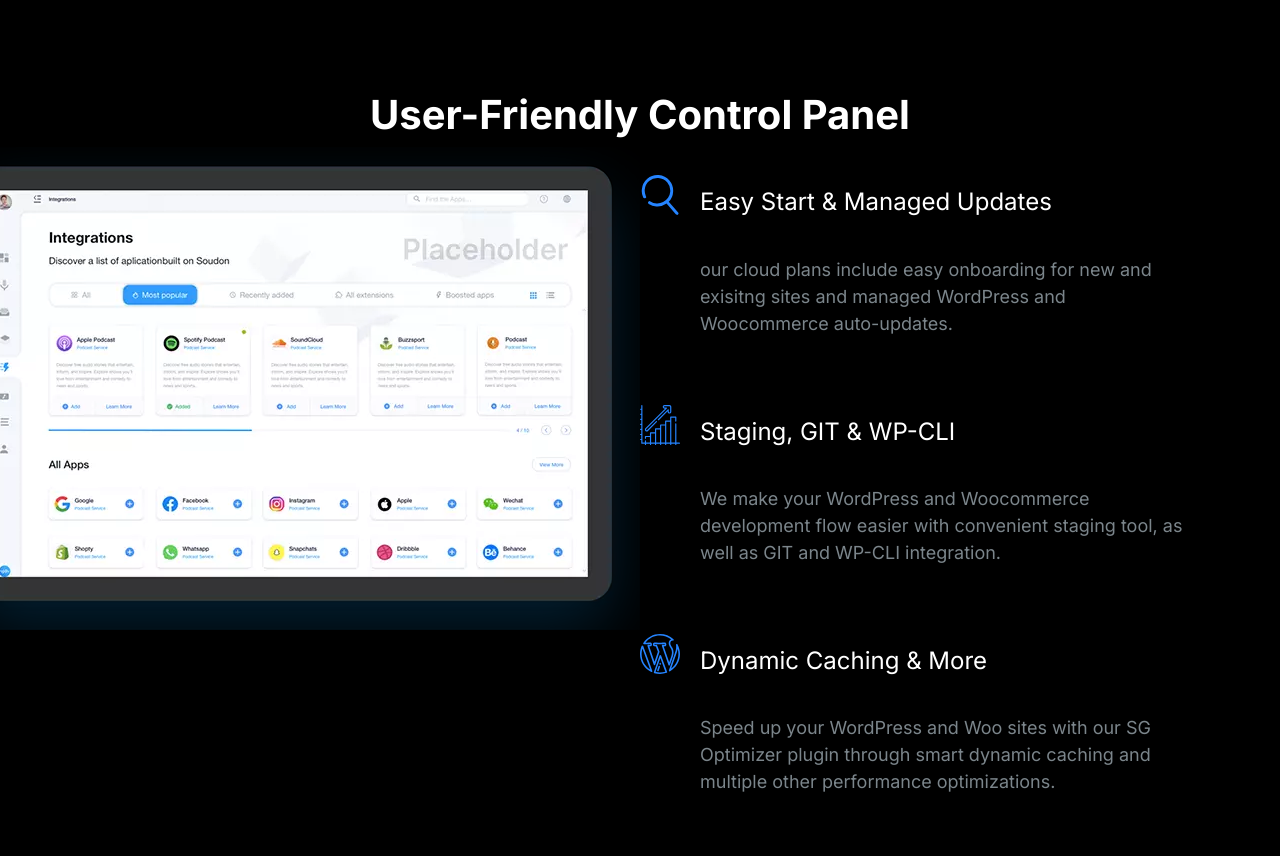
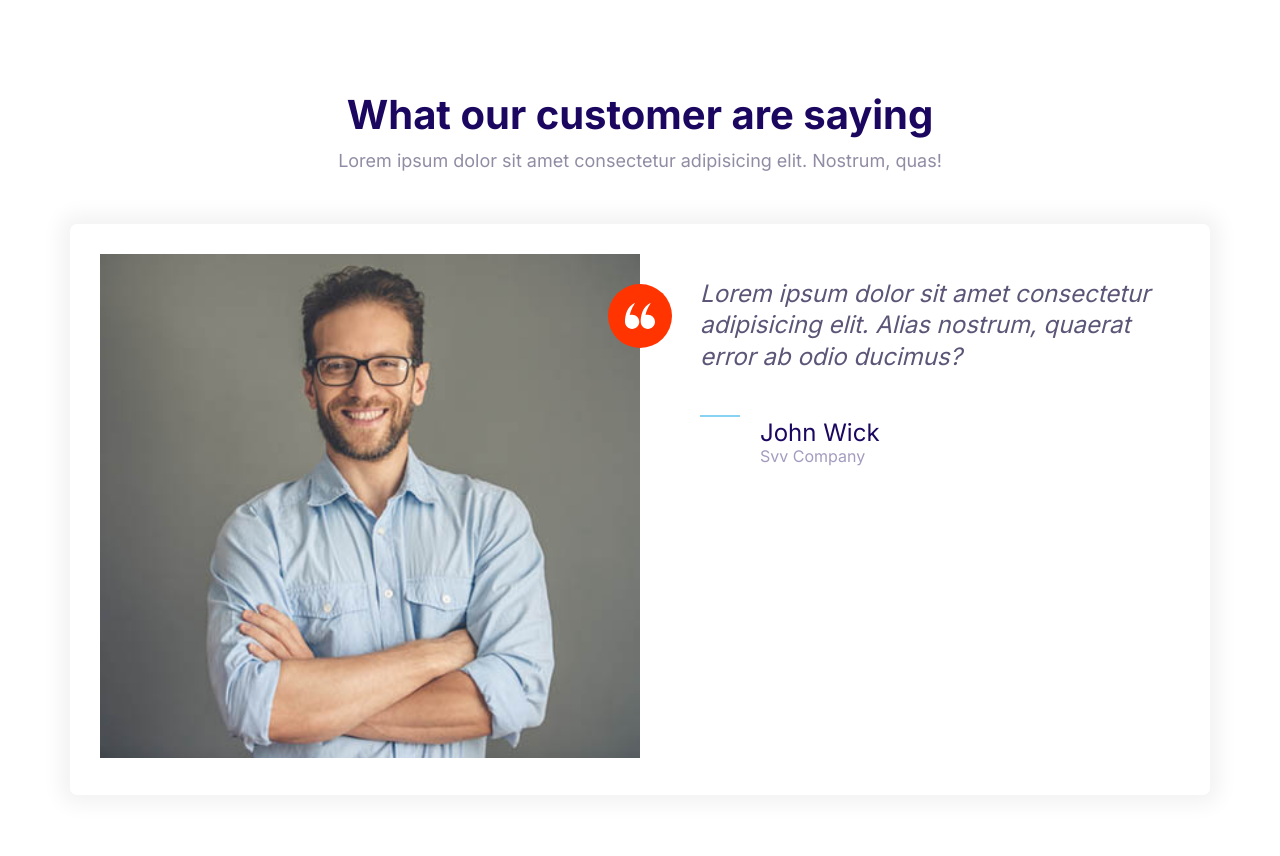
Before and after one commit to ahmadkismael/ahmify, a plain HTML site: page index.html in a window 1280 px wide. Shown: the top 856 px of the page. Drawn offline with Linux system fonts and the light colour scheme.

Commit message:
testimonial blcok

```diff
--- a/css/styles.css
+++ b/css/styles.css
@@ -614,6 +614,7 @@ a {
 
 .block__header {
   text-align: center;
+  margin-bottom: 5rem;
 }
 
 .block__heading {
--- a/index.html
+++ b/index.html
@@ -14,74 +14,49 @@
     <link rel="stylesheet" href="css/styles.css" />
   </head>
   <body>
-    <section class="block block--dark block--skewed-right block-showcase">
+    <section class="block">
       <header class="block__header">
-        <h2>User-Friendly Control Panel</h2>
+        <h2>What our customer are saying</h2>
+        <p>
+          Lorem ipsum dolor sit amet consectetur adipisicing elit. Nostrum,
+          quas!
+        </p>
       </header>
-      <div class="container grid grid--1x2">
-        <picture class="block-showcase__image">
-          <source
-            type="image/webp"
-            srcset="images/ipad.webp 1x, images/ipad@2x.webp 2x"
+      <div class="container">
+        <div class="card testimonial">
+          <div class="grid grid--1x2">
+            <div class="testimonial__image">
+              <img
+                src="images/testimonial.jpg"
+                alt="A happy, smiling customer"
               />
-          <source
-            type="image/png"
-            srcset="images/ipad.png 1x, images/ipad@2x.png 2x"
-          />
-          <img src="images/ipad.png" alt="" />
-        </picture>
-        <ul class="list">
-          <li>
+              <span class="icon-container icon-container--accent">
+                <svg class="icon icon--white icon--small">
+                  <use xlink:href="images/sprite.svg#quotes"></use>
+                </svg>
+              </span>
+            </div>
+            <blockquote class="quote">
+              <p>
+                Lorem ipsum dolor sit amet consectetur adipisicing elit. Alias
+                nostrum, quaerat error ab odio ducimus?
+              </p>
+              <footer>
                 <div class="media">
                   <div class="media__image">
-                <svg class="icon icon--primary">
-                  <use xlink:href="images/sprite.svg#search"></use>
+                    <svg class="icon icon--primary quote__line">
+                      <use xlink:href="images/sprite.svg#line"></use>
                     </svg>
                   </div>
                   <div class="media__body">
-                <h3 class="media title">Easy Start & Managed Updates</h3>
-                <p>
-                  our cloud plans include easy onboarding for new and exisitng
-                  sites and managed WordPress and Woocommerce auto-updates.
-                </p>
+                    <h3 class="media title quote__author">John Wick</h3>
+                    <p class="quote__organization">Svv Company</p>
                   </div>
                 </div>
-          </li>
-          <li>
-            <div class="media">
-              <div class="media__image">
-                <svg class="icon icon--primary">
-                  <use xlink:href="images/sprite.svg#growth"></use>
-                </svg>
-              </div>
-              <div class="media__body">
-                <h3 class="media title">Staging, GIT & WP-CLI</h3>
-                <p>
-                  We make your WordPress and Woocommerce development flow easier
-                  with convenient staging tool, as well as GIT and WP-CLI
-                  integration.
-                </p>
+              </footer>
+            </blockquote>
           </div>
         </div>
-          </li>
-          <li>
-            <div class="media">
-              <div class="media__image">
-                <svg class="icon icon--primary">
-                  <use xlink:href="images/sprite.svg#wordpress"></use>
-                </svg>
-              </div>
-              <div class="media__body">
-                <h3 class="media title">Dynamic Caching & More</h3>
-                <p>
-                  Speed up your WordPress and Woo sites with our SG Optimizer
-                  plugin through smart dynamic caching and multiple other
-                  performance optimizations.
-                </p>
-              </div>
-            </div>
-          </li>
-        </ul>
       </div>
     </section>
     <script src="js/main.js"></script>
```
Also changed, not shown: components/plans block after domain.html (+2 -2 lines), components/quotes.html (added, +19 -0 lines), components/testimonial block.html (added, +41 -0 lines), components/testimonial.html (added, +33 -0 lines). Lines whose indentation alone changed are shown as unchanged.
